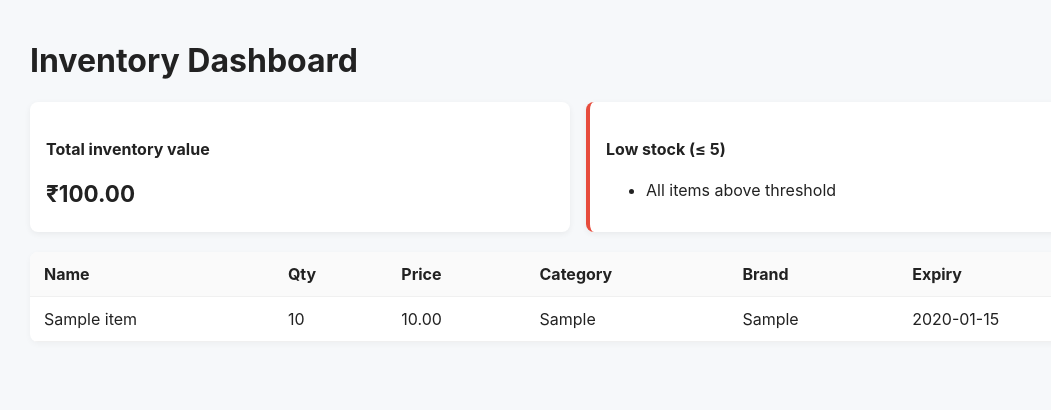
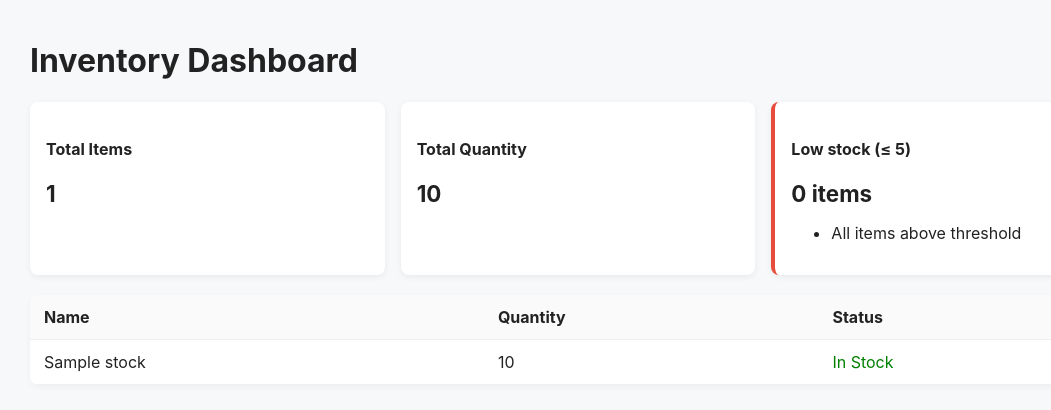
Before and after one commit to bhandaribipin275/inventory-management-system, a Django app: page /dashboard/ in a window 1280 px wide. Shown: the top 410 px of the page, without its empty margins (60-1111 px from the left). Run offline with Django 3.2, Linux system fonts and the light colour scheme; tables that the repository leaves empty hold one stand-in row (values such as "Sample post"); some libraries are stand-ins or nearby versions.

Commit message:
Fix dashboard to show Stock model data instead of Item model
- Modified dashboard view to use Stock.objects.filter(is_deleted=False)
- Updated template to show stock data (name, quantity, status)
- Added metrics: Total Items, Total Quantity, Low Stock Count
- Removed price/category/brand fields since Stock model doesn't have them
- Now dashboard shows the same data as inventory list

This fixes the issue where inventory list and dashboard showed different data

```diff
--- a/inventory/templates/dashboard.html
+++ b/inventory/templates/dashboard.html
@@ -13,15 +13,21 @@
 
     <div class="cards">
       <div class="card">
-        <h4>Total inventory value</h4>
-        <div class="metric">₹{{ total_value }}</div>
+        <h4>Total Items</h4>
+        <div class="metric">{{ total_items }}</div>
+      </div>
+
+      <div class="card">
+        <h4>Total Quantity</h4>
+        <div class="metric">{{ total_quantity }}</div>
       </div>
 
       <div class="card low-card">
         <h4>Low stock (≤ {{ low_threshold }})</h4>
+        <div class="metric">{{ low_stock_count }} items</div>
         <ul>
-          {% for it in low_stock_items %}
-            <li class="low-item">{{ it.name }} — {{ it.quantity }}</li>
+          {% for stock in low_stock_items %}
+            <li class="low-item">{{ stock.name }} — {{ stock.quantity }}</li>
           {% empty %}
             <li>All items above threshold</li>
           {% endfor %}
@@ -33,22 +39,22 @@
       <thead>
         <tr>
           <th>Name</th>
-          <th>Qty</th>
-          <th>Price</th>
-          <th>Category</th>
-          <th>Brand</th>
-          <th>Expiry</th>
+          <th>Quantity</th>
+          <th>Status</th>
         </tr>
       </thead>
       <tbody>
-        {% for it in items %}
-          <tr class="{% if it.id in low_ids %}low-row{% endif %}">
-            <td>{{ it.name }}</td>
-            <td>{{ it.quantity }}</td>
-            <td>{{ it.price }}</td>
-            <td>{{ it.category|default:"—" }}</td>
-            <td>{{ it.brand|default:"—" }}</td>
-            <td>{% if it.expiry_date %}{{ it.expiry_date|date:"Y-m-d" }}{% else %}—{% endif %}</td>
+        {% for stock in stocks %}
+          <tr class="{% if stock.id in low_ids %}low-row{% endif %}">
+            <td>{{ stock.name }}</td>
+            <td>{{ stock.quantity }}</td>
+            <td>
+              {% if stock.quantity <= low_threshold %}
+                <span style="color: red;">Low Stock</span>
+              {% else %}
+                <span style="color: green;">In Stock</span>
+              {% endif %}
+            </td>
           </tr>
         {% endfor %}
       </tbody>
--- a/inventory/views.py
+++ b/inventory/views.py
@@ -157,22 +157,26 @@ def dashboard(request):
     """
     Dashboard view:
     - highlights low stock items (threshold configurable)
-    - computes total inventory value (Decimal-safe)
+    - shows total items and low stock count
     - passes low_ids set for template conditional checks
     """
     low_threshold = 5  # change this value to adjust what counts as low stock
-    items = Item.objects.all().order_by('name')
+    stocks = Stock.objects.filter(is_deleted=False).order_by('name')
     # compute low stock items and a set of their ids for fast template checks
-    low_stock_items = [i for i in items if i.is_low_stock(low_threshold)]
-    low_ids = {i.id for i in low_stock_items}
-    # sum total value using Decimal start to avoid mixing types
-    total_value = sum((i.total_value() for i in items), Decimal('0.00'))
+    low_stock_items = [stock for stock in stocks if stock.quantity <= low_threshold]
+    low_ids = {stock.id for stock in low_stock_items}
+
+    total_items = stocks.count()
+    total_quantity = sum(stock.quantity for stock in stocks)
+    low_stock_count = len(low_stock_items)
 
     context = {
-        'items': items,
+        'stocks': stocks,
         'low_stock_items': low_stock_items,
         'low_threshold': low_threshold,
         'low_ids': low_ids,
-        'total_value': total_value,
+        'total_items': total_items,
+        'total_quantity': total_quantity,
+        'low_stock_count': low_stock_count,
     }
     return render(request, 'dashboard.html', context)
```
Also changed, not shown: transactions/views.py (+4 -4 lines).
